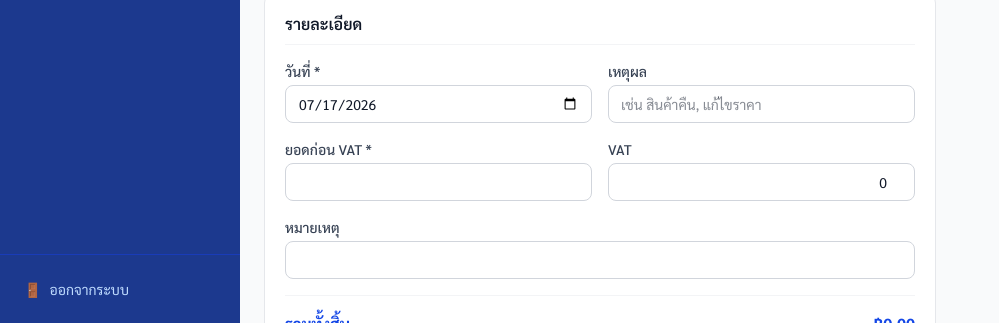
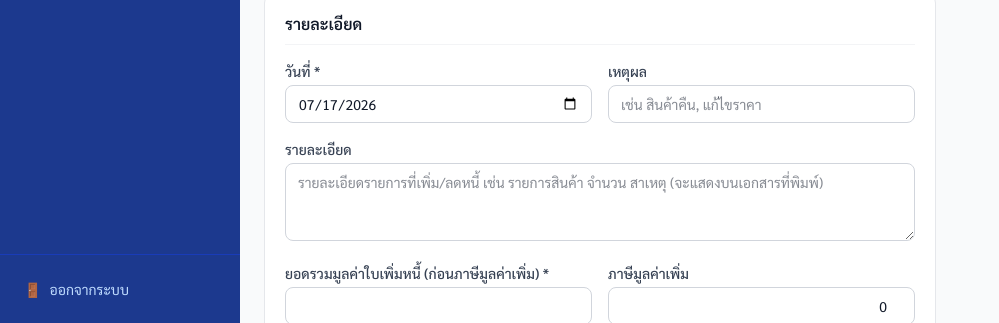
Before and after one commit to Leo6985/Expense-Record, a Next.js app: page /debit-credit-notes/new in a window 1280 px wide. Shown: the part 477-800 px from the top of the page, without its empty margins (0-999 px from the left). Built offline with nearby package versions, Linux system fonts and the light colour scheme; no server answers; sample sign-in values are in the browser's storage.

Commit message:
Revert "Revert debit/credit note form to original: drop detail field and legal breakdown"
This reverts commit a5dc92e56840118a1403d6fb522a77f6ae396ae8.

```diff
--- a/app/(dashboard)/debit-credit-notes/NoteForm.tsx
+++ b/app/(dashboard)/debit-credit-notes/NoteForm.tsx
@@ -10,6 +10,7 @@ type Invoice = {
   id: string;
   invoiceNumber: string;
   invoiceDate: Date;
+  amount: number;
   totalAmount: number;
   status: string;
   customer: { name: string };
@@ -28,6 +29,7 @@ export type NoteFormInitial = {
   amount: string;
   vatAmount: string;
   reason: string;
+  detail: string;
   notes: string;
 };
 
@@ -38,6 +40,7 @@ export type NoteFormValues = {
   amount: number;
   vatAmount?: number;
   reason?: string;
+  detail?: string;
   notes?: string;
 };
 
@@ -72,6 +75,7 @@ export default function NoteForm({
   const [amount, setAmount] = useState(initialValues?.amount ?? "");
   const [vatAmount, setVatAmount] = useState(initialValues?.vatAmount ?? "0");
   const [reason, setReason] = useState(initialValues?.reason ?? "");
+  const [detail, setDetail] = useState(initialValues?.detail ?? "");
   const [notes, setNotes] = useState(initialValues?.notes ?? "");
   const [loading, setLoading] = useState(false);
   const [error, setError] = useState("");
@@ -93,6 +97,10 @@ export default function NoteForm({
   const amountNum = parseFloat(amount || "0") || 0;
   const vatAmountNum = parseFloat(vatAmount || "0") || 0;
   const totalAmount = Math.round((amountNum + vatAmountNum) * 100) / 100;
+  const originalInvoiceAmount = selectedInvoice?.amount ?? 0;
+  const correctedInvoiceAmount =
+    type === "DEBIT" ? originalInvoiceAmount + amountNum : originalInvoiceAmount - amountNum;
+  const difference = correctedInvoiceAmount - originalInvoiceAmount;
 
   async function handleSubmit(e: React.FormEvent) {
     e.preventDefault();
@@ -114,6 +122,7 @@ export default function NoteForm({
         amount: amountNum,
         vatAmount: vatAmountNum || undefined,
         reason: reason || undefined,
+        detail: detail || undefined,
         notes: notes || undefined,
       });
     } catch (err) {
@@ -245,8 +254,20 @@ export default function NoteForm({
                 className="w-full border border-gray-300 rounded-lg px-3 py-2 text-sm focus:outline-none focus:ring-2 focus:ring-blue-500"
               />
             </div>
+            <div className="col-span-2">
+              <label className="block text-sm font-medium text-gray-700 mb-1">รายละเอียด</label>
+              <textarea
+                value={detail}
+                onChange={(e) => setDetail(e.target.value)}
+                rows={3}
+                placeholder="รายละเอียดรายการที่เพิ่ม/ลดหนี้ เช่น รายการสินค้า จำนวน สาเหตุ (จะแสดงบนเอกสารที่พิมพ์)"
+                className="w-full border border-gray-300 rounded-lg px-3 py-2 text-sm focus:outline-none focus:ring-2 focus:ring-blue-500"
+              />
+            </div>
             <div>
-              <label className="block text-sm font-medium text-gray-700 mb-1">ยอดก่อน VAT *</label>
+              <label className="block text-sm font-medium text-gray-700 mb-1">
+                ยอดรวมมูลค่าใบ{type === "DEBIT" ? "เพิ่ม" : "ลด"}หนี้ (ก่อนภาษีมูลค่าเพิ่ม) *
+              </label>
               <input
                 type="number"
                 min="0"
@@ -258,7 +279,7 @@ export default function NoteForm({
               />
             </div>
             <div>
-              <label className="block text-sm font-medium text-gray-700 mb-1">VAT</label>
+              <label className="block text-sm font-medium text-gray-700 mb-1">ภาษีมูลค่าเพิ่ม</label>
               <input
                 type="number"
                 min="0"
@@ -278,10 +299,34 @@ export default function NoteForm({
             </div>
           </div>
           <div className="mt-4 pt-4 border-t border-gray-100 flex justify-between font-bold text-blue-700 text-base">
-            <span>รวมทั้งสิ้น</span>
+            <span>จำนวนเงินรวมทั้งสิ้น (หลังภาษีมูลค่าเพิ่ม)</span>
             <span>฿{formatCurrency(totalAmount)}</span>
           </div>
         </div>
+
+        {selectedInvoice && (
+          <div className="bg-white rounded-xl border border-gray-200 p-5">
+            <h2 className="font-semibold text-gray-900 mb-4 pb-2 border-b border-gray-100">
+              สรุปมูลค่าตามใบกำกับภาษี (ตามมาตรา 86/9, 86/10)
+            </h2>
+            <div className="space-y-2 text-sm">
+              <div className="flex justify-between text-gray-600">
+                <span>มูลค่าใบกำกับภาษีฉบับเดิม (ก่อนภาษีมูลค่าเพิ่ม)</span>
+                <span>฿{formatCurrency(originalInvoiceAmount)}</span>
+              </div>
+              <div className="flex justify-between text-gray-600">
+                <span>มูลค่าใบกำกับภาษีที่ถูกต้อง (ก่อนภาษีมูลค่าเพิ่ม)</span>
+                <span>฿{formatCurrency(correctedInvoiceAmount)}</span>
+              </div>
+              <div className="flex justify-between font-medium text-gray-900 border-t border-gray-100 pt-2">
+                <span>ผลต่าง</span>
+                <span className={type === "DEBIT" ? "text-orange-700" : "text-teal-700"}>
+                  {type === "DEBIT" ? "+" : "-"}฿{formatCurrency(Math.abs(difference))}
+                </span>
+              </div>
+            </div>
+          </div>
+        )}
 
         {error && (
           <div className="bg-red-50 border border-red-200 text-red-700 rounded-lg px-4 py-3 text-sm">{error}</div>
--- a/app/(dashboard)/debit-credit-notes/[id]/edit/page.tsx
+++ b/app/(dashboard)/debit-credit-notes/[id]/edit/page.tsx
@@ -44,6 +44,7 @@ export default function EditDebitCreditNotePage() {
     amount: String(note.amount),
     vatAmount: String(note.vatAmount),
     reason: note.reason ?? "",
+    detail: note.detail ?? "",
     notes: note.notes ?? "",
   };
 
--- a/app/(dashboard)/debit-credit-notes/[id]/page.tsx
+++ b/app/(dashboard)/debit-credit-notes/[id]/page.tsx
@@ -51,6 +51,8 @@ export default function DebitCreditNoteDetailPage() {
 
   const s = statusConfig[note.status] ?? { label: note.status, color: "bg-gray-100 text-gray-700" };
   const t = typeConfig[note.type] ?? { label: note.type, color: "bg-gray-100 text-gray-700" };
+  const correctedInvoiceAmount =
+    note.type === "DEBIT" ? note.invoice.amount + note.amount : note.invoice.amount - note.amount;
 
   async function handleApprove() {
     if (!confirm("ยืนยันการอนุมัติรายการนี้?")) return;
@@ -152,7 +154,35 @@ export default function DebitCreditNoteDetailPage() {
           {note.reason && <InfoRow label="เหตุผล" value={note.reason} />}
           <InfoRow label="ผู้จัดทำ" value={note.createdByName ?? "-"} />
           <InfoRow label="ผู้อนุมัติ" value={note.approvedByName ?? "-"} />
+          {note.detail && (
+            <div className="col-span-2">
+              <div className="text-xs text-gray-500 mb-0.5">รายละเอียด</div>
+              <div className="font-medium text-gray-900 whitespace-pre-wrap">{note.detail}</div>
+            </div>
+          )}
           {note.notes && <InfoRow label="หมายเหตุ" value={note.notes} />}
+        </div>
+      </div>
+
+      <div className="bg-white rounded-xl border border-gray-200 p-5 mb-5">
+        <h2 className="font-semibold text-gray-900 mb-4 pb-2 border-b border-gray-100">
+          สรุปมูลค่าตามใบกำกับภาษี (ตามมาตรา 86/9, 86/10)
+        </h2>
+        <div className="space-y-2 text-sm">
+          <div className="flex justify-between text-gray-600">
+            <span>มูลค่าใบกำกับภาษีฉบับเดิม (ก่อนภาษีมูลค่าเพิ่ม)</span>
+            <span>฿{formatCurrency(note.invoice.amount)}</span>
+          </div>
+          <div className="flex justify-between text-gray-600">
+            <span>มูลค่าใบกำกับภาษีที่ถูกต้อง (ก่อนภาษีมูลค่าเพิ่ม)</span>
+            <span>฿{formatCurrency(correctedInvoiceAmount)}</span>
+          </div>
+          <div className="flex justify-between font-medium text-gray-900 border-t border-gray-100 pt-2">
+            <span>ผลต่าง</span>
+            <span className={note.type === "DEBIT" ? "text-orange-700" : "text-teal-700"}>
+              {note.type === "DEBIT" ? "+" : "-"}฿{formatCurrency(note.amount)}
+            </span>
+          </div>
         </div>
       </div>
 
@@ -160,15 +190,15 @@ export default function DebitCreditNoteDetailPage() {
         <h2 className="font-semibold text-gray-900 mb-4 pb-2 border-b border-gray-100">จำนวนเงิน</h2>
         <div className="space-y-2 text-sm">
           <div className="flex justify-between text-gray-600">
-            <span>ยอดก่อน VAT</span>
+            <span>ยอดรวมมูลค่าใบ{note.type === "DEBIT" ? "เพิ่ม" : "ลด"}หนี้ (ก่อนภาษีมูลค่าเพิ่ม)</span>
             <span>฿{formatCurrency(note.amount)}</span>
           </div>
           <div className="flex justify-between text-gray-600">
-            <span>VAT</span>
+            <span>ภาษีมูลค่าเพิ่ม</span>
             <span>฿{formatCurrency(note.vatAmount)}</span>
           </div>
           <div className="flex justify-between font-bold text-gray-900 text-lg border-t border-gray-200 pt-3 mt-2">
-            <span>รวมทั้งสิ้น</span>
+            <span>จำนวนเงินรวมทั้งสิ้น (หลังภาษีมูลค่าเพิ่ม)</span>
             <span className={note.type === "DEBIT" ? "text-orange-700" : "text-teal-700"}>
               {note.type === "DEBIT" ? "+" : "-"}฿{formatCurrency(note.totalAmount)}
             </span>
--- a/app/(dashboard)/debit-credit-notes/[id]/print/page.tsx
+++ b/app/(dashboard)/debit-credit-notes/[id]/print/page.tsx
@@ -16,6 +16,7 @@ export default async function DebitCreditNotePrintPage({
     noteNumber: note.noteNumber,
     type: note.type as "DEBIT" | "CREDIT",
     noteDate: note.noteDate,
+    detail: note.detail,
     reason: note.reason,
     notes: note.notes,
     createdByName: note.createdByName,
@@ -33,6 +34,7 @@ export default async function DebitCreditNotePrintPage({
     invoice: {
       invoiceNumber: note.invoice.invoiceNumber,
       invoiceDate: note.invoice.invoiceDate,
+      amount: note.invoice.amount,
     },
   };
 
--- a/lib/pdf.ts
+++ b/lib/pdf.ts
@@ -655,6 +655,7 @@ export type DebitCreditNoteData = {
   noteNumber: string;
   type: "DEBIT" | "CREDIT";
   noteDate: Date | string;
+  detail?: string | null;
   reason?: string | null;
   notes?: string | null;
   createdByName?: string | null;
@@ -665,7 +666,7 @@ export type DebitCreditNoteData = {
   vatAmount: number;
   totalAmount: number;
   customer: { name: string; address?: string | null; taxId?: string | null };
-  invoice: { invoiceNumber: string; invoiceDate: Date | string };
+  invoice: { invoiceNumber: string; invoiceDate: Date | string; amount: number };
 };
 
 /** Real PDF (not window.print()), same Sarabun-embedded pattern as the WHT certificate and
@@ -686,6 +687,7 @@ export function exportDebitCreditNotePDF(note: DebitCreditNoteData) {
 
   const title = NOTE_TYPE_TITLE[note.type] ?? { th: note.type, en: note.type };
   const sign = note.type === "DEBIT" ? "+" : "-";
+  const correctedInvoiceAmount = note.type === "DEBIT" ? note.invoice.amount + note.amount : note.invoice.amount - note.amount;
 
   doc.setFont("Sarabun", "normal");
   doc.setFontSize(9);
@@ -743,14 +745,29 @@ export function exportDebitCreditNotePDF(note: DebitCreditNoteData) {
 
   y = Math.max(y, yRight) + 3;
 
+  if (note.detail) {
+    doc.setFont("Sarabun", "bold");
+    doc.setFontSize(9.5);
+    doc.text("รายละเอียด", left, y);
+    y += 4.5;
+    doc.setFont("Sarabun", "normal");
+    const detailLines = doc.splitTextToSize(note.detail, width);
+    doc.text(detailLines, left, y);
+    y += detailLines.length * lineHeightMM(9.5) + 3;
+  }
+
+  // Value comparison table, required per มาตรา 86/9, 86/10 แห่งประมวลรัษฎากร
   autoTable(doc, {
     startY: y,
     margin: { left, right: 15 },
     body: [
-      ["ยอดก่อน VAT", formatNum(note.amount)],
-      ["VAT", formatNum(note.vatAmount)],
+      ["มูลค่าใบกำกับภาษีฉบับเดิม (ก่อนภาษีมูลค่าเพิ่ม)", formatNum(note.invoice.amount)],
+      ["มูลค่าใบกำกับภาษีที่ถูกต้อง (ก่อนภาษีมูลค่าเพิ่ม)", formatNum(correctedInvoiceAmount)],
+      ["ผลต่าง", `${sign}${formatNum(note.amount)}`],
+      [`ยอดรวมมูลค่าใบ${note.type === "DEBIT" ? "เพิ่ม" : "ลด"}หนี้ (ก่อนภาษีมูลค่าเพิ่ม)`, `${sign}${formatNum(note.amount)}`],
+      ["ภาษีมูลค่าเพิ่ม", `${sign}${formatNum(note.vatAmount)}`],
       [
-        { content: `รวมทั้งสิ้น (${note.type === "DEBIT" ? "เพิ่มหนี้" : "ลดหนี้"})`, styles: { fontStyle: "bold" } },
+        { content: `จำนวนเงินรวมทั้งสิ้น (${note.type === "DEBIT" ? "เพิ่มหนี้" : "ลดหนี้"})`, styles: { fontStyle: "bold" } },
         { content: `${sign}${formatNum(note.totalAmount)}`, styles: { fontStyle: "bold" } },
       ],
     ],
```
